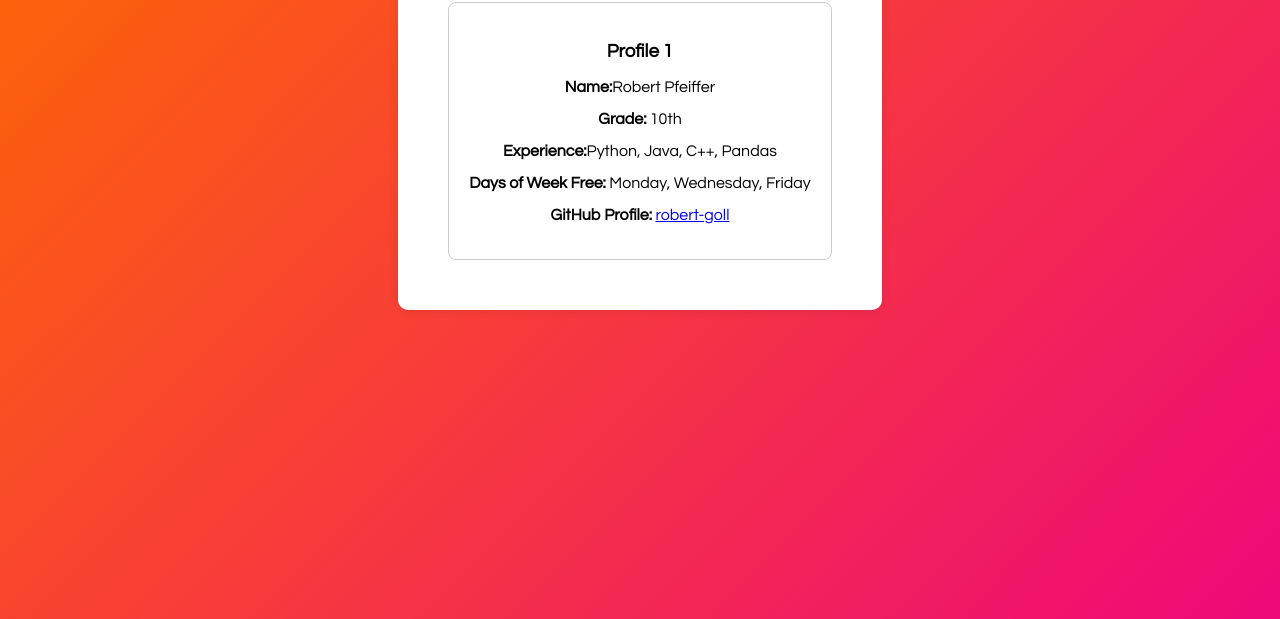
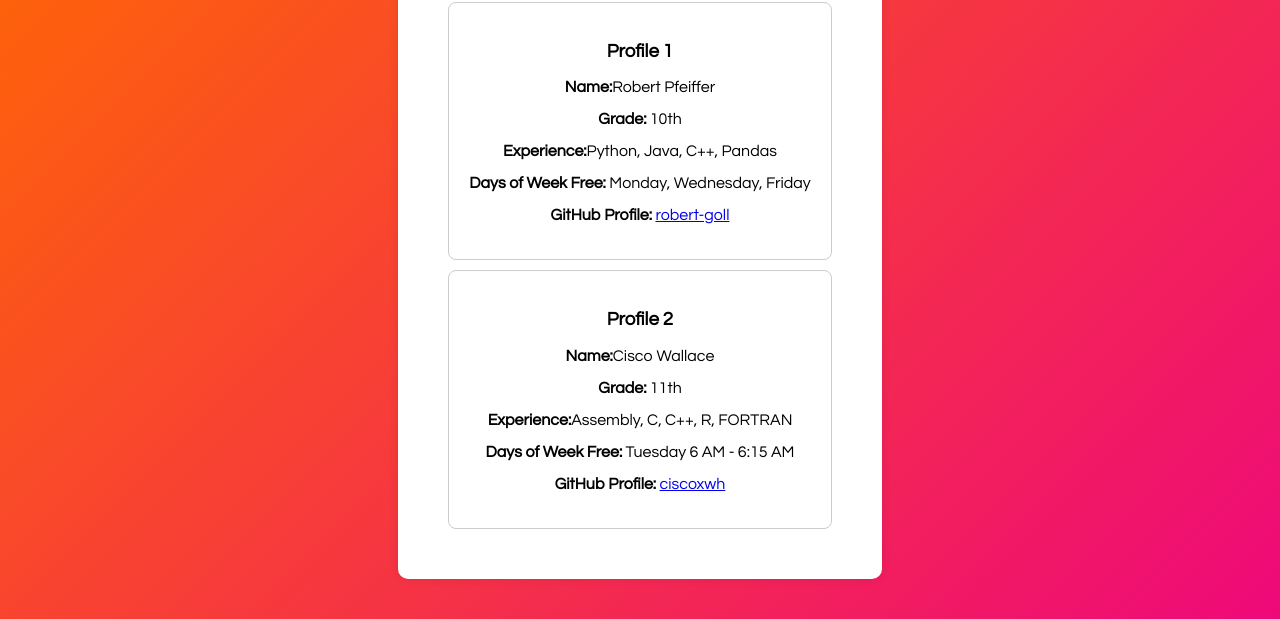
Before and after one commit to sahitid/hack-real, a plain HTML site: page index.html in a window 1280 px wide. Shown: the part 181-800 px from the top of the page. Drawn offline with Linux system fonts and the light colour scheme.

Commit message:
added profile

```diff
--- a/index.html
+++ b/index.html
@@ -28,6 +28,17 @@
             <p><strong>Days of Week Free:</strong> Monday, Wednesday, Friday</p>
             <p><strong>GitHub Profile:</strong> <a href="https://github.com/robert-goll" target="_blank">robert-goll</a></p>
         </div>
+
+        <div class="profile-card" id="profileCard">
+            <h3>Profile 2</h3>
+            <!-- Mock data for profile details -->
+            <p><strong>Name:</strong>Cisco Wallace</p>
+            <p><strong>Grade:</strong> 11th</p>
+            <p><strong>Experience:</strong>Assembly, C, C++, R, FORTRAN</p>
+            <p><strong>Days of Week Free:</strong> Tuesday 6 AM - 6:15 AM</p>
+            <p><strong>GitHub Profile:</strong> <a href="https://github.com/ciscoxwh" target="_blank">ciscoxwh</a></p>
+        </div>
+
     </div>
 
     <script>
--- a/styles.css
+++ b/styles.css
@@ -9,6 +9,7 @@ body {
     flex-direction: column;
     align-items: center;
     min-height: 100vh;
+    overflow-x: hidden;
 }
 
 header {
```
